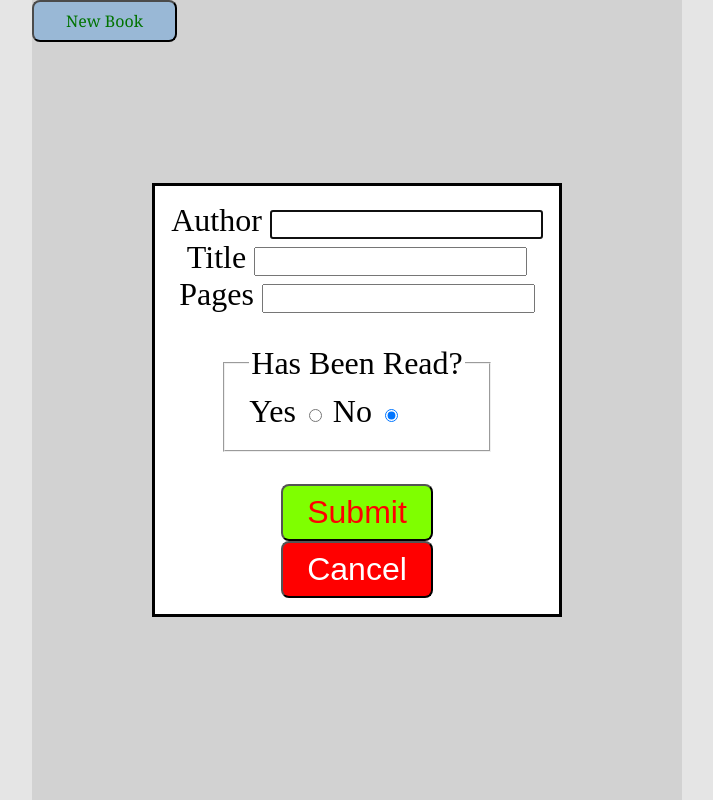
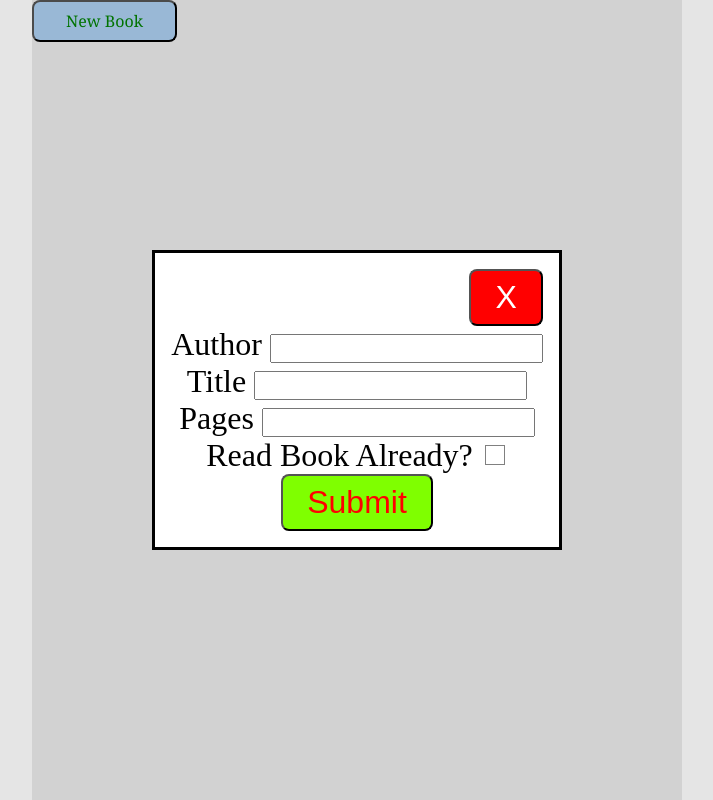
Before and after one commit to nick-x-han/library, a plain HTML site: page index.html in a window 1280 px wide. Both pictures are taken after a click on the button "New Book". Shown: the whole page, without its empty margins (283-996 px from the left). Drawn offline with Linux system fonts and the light colour scheme.

Commit message:
Styled checkbox for having read the book
Used MDN Advanced Styling guide for that, as
checkboxes are one of the more difficult form
elements to style.

```diff
--- a/index.html
+++ b/index.html
@@ -11,7 +11,8 @@
     <div class="main">
         <button class="add">New Book</button>
         <dialog id="form-modal">
-            <form action="#" method="dialog" >
+            <form>
+                <button class="close">X</button>
                 <div>
                     <label for="author">Author</label>
                     <input type="text" name="author" id="author" required>
@@ -24,15 +25,14 @@
                     <label for="pages">Pages</label>
                     <input type="number" name="pages" id="pages" required>
                 </div>
-                <fieldset>
-                    <legend>Has Been Read?</legend>
-                    <label for="yes">Yes</label>
-                    <input type="radio" name="read" id="yes" value="yes">
-                    <label for="no">No</label>
-                    <input type="radio" name="read" id="no" value="no" checked>
-                </fieldset>
+
+                <div>
+                    <label for="yes">Read Book Already?</label>
+                    <input type="checkbox" name="read" id="yes" value="yes">
+                </div>
+
                 <button class="submit">Submit</button>
-                <button class="close">Cancel</button>
+
             </form>
         </dialog>
         <div class="display">
--- a/script.js
+++ b/script.js
@@ -17,6 +17,10 @@ function Book(title, author, pages, read) {
 function addBookToLibrary(library, title, author, pages, read) {
     let book = new Book(title, author, pages, read);
     library.push(book);
+    const div = document.createElement("div");
+    div.classList.add("book");
+    div.textContent = book.info();
+    display.appendChild(div);
 }
 
 const display = document.querySelector(".display");
@@ -24,14 +28,20 @@ const modal = document.querySelector("#form-modal");
 const addButton = document.querySelector(".add");
 const closeButton = document.querySelector(".close");
 const submitButton = document.querySelector(".submit");
+
+//form
 const form = document.querySelector("form");
+const title = document.querySelector('#title');
+const author = document.querySelector('#author');
+const pages = document.querySelector('#pages');
+const isRead = document.querySelector('#read');
 
-myLibrary.forEach(book => {
-    const div = document.createElement("div");
-    div.classList.add("book");
-    div.textContent = book.info();
-    display.appendChild(div);
-})
+// myLibrary.forEach(book => {
+//     const div = document.createElement("div");
+//     div.classList.add("book");
+//     div.textContent = book.info();
+//     display.appendChild(div);
+// })
 
 addButton.addEventListener("click", e => {
     modal.showModal();
@@ -41,12 +51,10 @@ closeButton.addEventListener("click", e => {
     modal.close();
 })
 
-submitButton.addEventListener("click", e => {
-    // e.preventDefault();
+form.addEventListener("submit", e => {
+    e.preventDefault();
 
-    // modal.close();
+    addBookToLibrary(myLibrary, title.value, author.value, pages.value, isRead.value);
+
+    modal.close();
 })
-
-form.addEventListener("formdata", e => {
-    console.log(e.formData.getAll());
-})
--- a/style.css
+++ b/style.css
@@ -2,6 +2,7 @@ body {
     margin: 0;
     padding: 0;
 }
+
 .main {
     background-color: #eaeaea;
     min-height: 100vh;
@@ -22,6 +23,7 @@ body {
 .close {
     background-color: red;
     color: white;
+    justify-self: end;
 }
 
 .submit {
@@ -29,7 +31,8 @@ body {
     color: red;
 }
 
-.submit, .close {
+.submit,
+.close {
     border-radius: 8px;
     padding: 0.25em 0.75em;
 }
@@ -57,3 +60,36 @@ button {
 input {
     font-size: 1.25rem;
 }
+
+/* using advanced form styling from mdn to do this */
+input[type="checkbox"] {
+    appearance: none;
+    position: relative;
+    width: 1em;
+    height: 1em;
+    border: 1px solid gray;
+    /* Adjusts the position of the checkboxes on the text baseline */
+    vertical-align: -2px;
+    /* Set here so that Windows' High-Contrast Mode can override */
+    color: green;
+}
+
+input[type="checkbox"]::before {
+  content: "✔";
+  position: absolute;
+  font-size: 1.2em;
+  right: -1px;
+  top: -0.2em;
+  visibility: hidden;
+}
+
+input[type="checkbox"]:checked::before {
+  /* Use `visibility` instead of `display` to avoid recalculating layout */
+  visibility: visible;
+}
+
+input[type="checkbox"]:disabled {
+  border-color: black;
+  background: #dddddd;
+  color: gray;
+}
```
